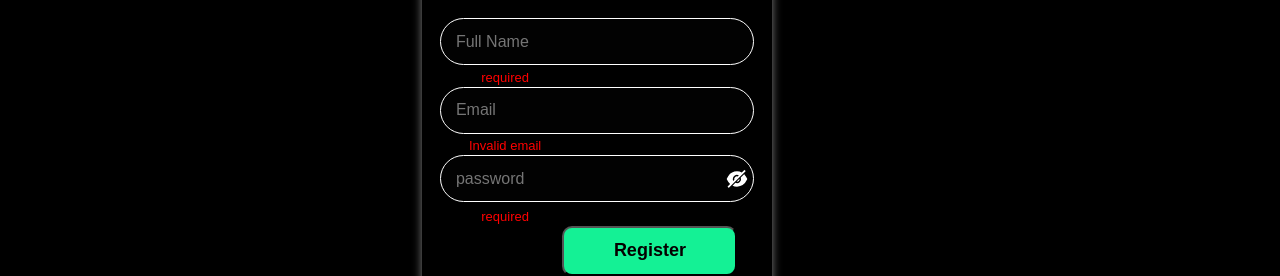
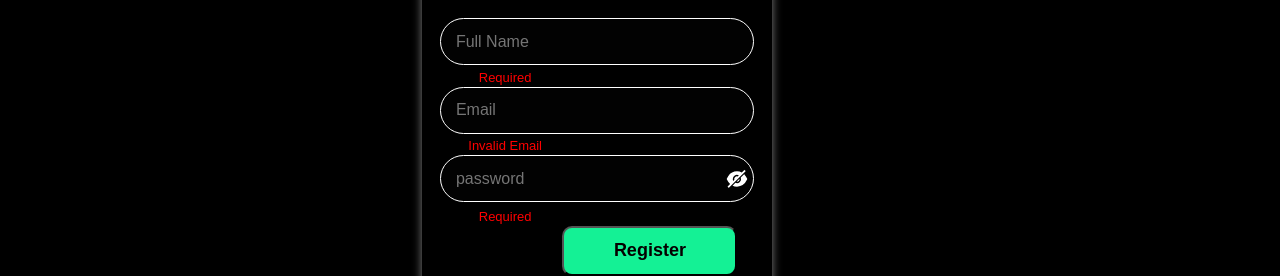
Before and after one commit to pankajpareek026/credit, a React (Create React App) app: page /register in a window 1280 px wide. Both pictures are taken after a click on the button "Register". Shown: the part 334-610 px from the top of the page. Built offline with nearby package versions, Linux system fonts and the light colour scheme; a web font is replaced by a local one.

Commit message:
UI update

```diff
--- a/src/components/Register.jsx
+++ b/src/components/Register.jsx
@@ -63,12 +63,12 @@ function Register() {
                     <div className='Login'>
                         <h2>Register</h2>
                         <input type="text" onChange={(e) => Setname(e.target.value)} placeholder='Full Name' />
-                        {empty && !name && <span> required</span>}
+                        {empty && !name && <span> Required</span>}
                         <input type="email" onChange={(e) => SetEmail(e.target.value)} placeholder='Email' />
-                        {empty && !validator.isEmail(email) && <span>Invalid email</span>}
+                        {empty && !validator.isEmail(email) && <span>Invalid Email</span>}
                         <input type={hide ? "password" : "text"} onChange={(e) => { Setpass(e.target.value); SetSecure(validator.isStrongPassword(e.target.value)) }} placeholder='password' />
                         {hide ? <AiFillEyeInvisible onClick={() => Sethide((e) => !e)} style={{ fontSize: "x-large", marginLeft: "40%", marginTop: "-55px", cursor: "pointer" }} /> : <AiFillEye onClick={() => Sethide((e) => !e)} style={{ fontSize: "x-large", marginLeft: "40%", marginTop: "-55px", cursor: "pointer" }} />}
-                        {empty && !pass && <span> required</span>}
+                        {empty && !pass && <span> Required</span>}
                         {pass && !secure && <span>weak password</span>}
 
                         <button className='reg-btn' style={{ backgroundColor: disabled && "gray" }} onClick={(e) => registerHandle(e)}>Register</button>
```
